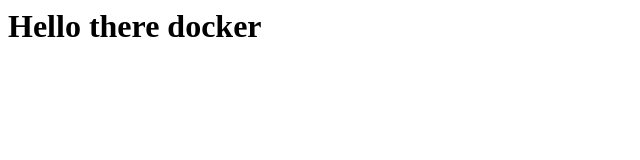
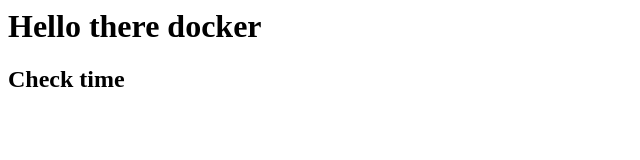
Before and after one commit to Warrior-47/gke-terraform, a plain HTML site: page index.html in a window 1280 px wide. Shown: the whole page, without its empty margins (0-640 px from the left). Drawn offline with Linux system fonts and the light colour scheme.

Commit message:
changed index.html

```diff
--- a/index.html
+++ b/index.html
@@ -1 +1,2 @@
 <h1>Hello there docker</h1>
+<h2>Check time</h2>
```
